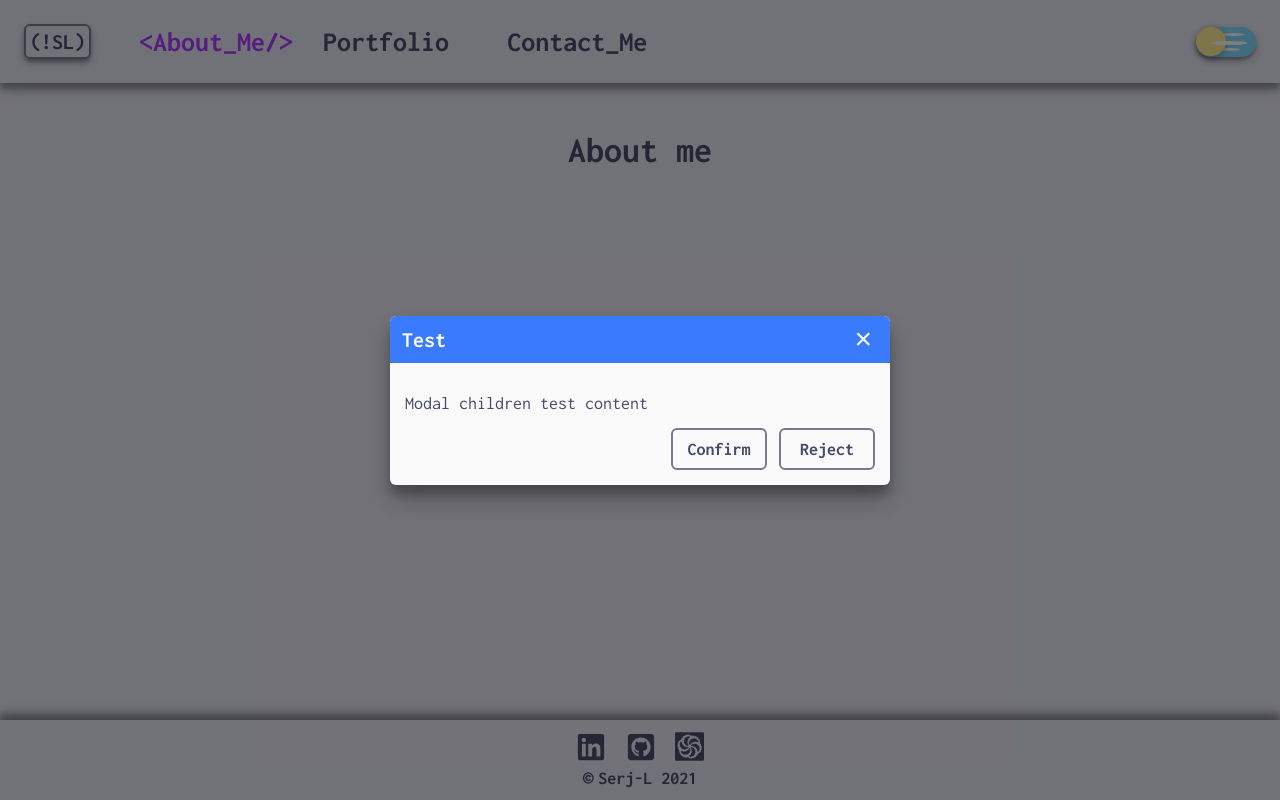
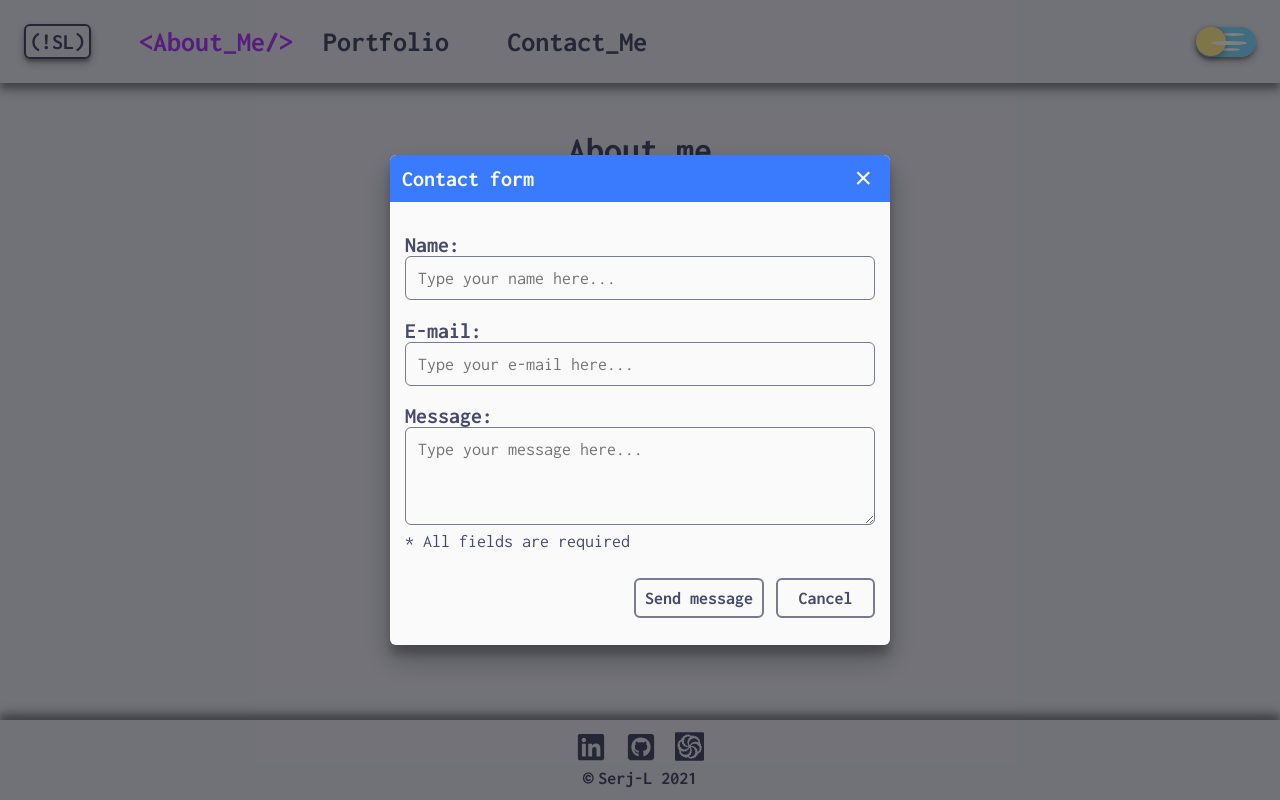
Before and after one commit to Serj-L/Profile, a React (Create React App) app: page / in a window 1280 px wide. Both pictures are taken after a click on the button "Contact_Me". Built offline with nearby package versions, Linux system fonts and the light colour scheme.

Commit message:
added contact form

```diff
--- a/package.json
+++ b/package.json
@@ -11,6 +11,7 @@
     "@types/react": "^17.0.35",
     "@types/react-dom": "^17.0.11",
     "@types/react-router-dom": "^5.3.2",
+    "emailjs-com": "^3.2.0",
     "react": "^17.0.2",
     "react-dom": "^17.0.2",
     "react-router-dom": "^6.0.2",
--- a/src/App.module.css
+++ b/src/App.module.css
@@ -3,6 +3,7 @@
   --clr-text: var(--clr-txt-light);
   --clr-bg: var(--clr-bg-light);
   --clr-ui: var(--clr-ui-light);
+  --clr-ui-border: var(--clr-ui-border-light);
   --clr-ui-hover: var(--clr-ui-hover-light);
 }
 
@@ -10,6 +11,7 @@
   --clr-text: var(--clr-txt-dark);
   --clr-bg: var(--clr-bg-dark);
   --clr-ui: var(--clr-ui-dark);
+  --clr-ui-border: var(--clr-ui-border-dark);
   --clr-ui-hover: var(--clr-ui-hover-dark);
 }
 
@@ -103,58 +105,6 @@ font-weight: var(--fw-bold);
   display: flex;
   justify-content: flex-end;
   align-items: center;
+  gap: 0.75rem;
+  padding: 0.75rem 0;
 }
-
-.btn {
-  align-self: center;
-  width: 6rem;
-  font-family: var(--family);
-  font-size: var(--fs-md);
-  font-weight: var(--fw-bold);
-  line-height: 2;
-  color: var(--clr-text);
-  background: var(--clr-ui);
-  border-radius: var(--radius);
-  border: 2px solid var(--clr-ui-hover);
-  cursor: pointer;
-  transition: var(--transition-duration);
-  position: relative;
-  z-index: 1;
-  outline: none;
-}
-
-.btn:not(:last-child) {
-  margin-right: 0.75rem;
-}
-
-.btn:disabled {
-  border-color: var(--clr-ui);
-  color: var(--clr-ui);
-  cursor: default;
-}
-
-.btn::after {
-  content: "";
-  position: absolute;
-  width: calc(100% + 4px);
-  height: calc(100% + 4px);
-  left: -2px;
-  right: 0;
-  top: -2px;
-  bottom: 0;
-  background: var(--clr-blue);
-  border-radius: var(--radius);
-  z-index: -1;
-  transform: scale(0);
-  transition: var(--transition-duration) ease-in;
-}
-
-.btn:not(:disabled):hover,
-.btn:not(:disabled):focus {
-  color: var(--clr-white);
-}
-
-.btn:not(:disabled):hover::after,
-.btn:not(:disabled):focus::after {
-  transform: scale(1);
-}
--- a/src/App.tsx
+++ b/src/App.tsx
@@ -1,6 +1,7 @@
 import { useEffect, useState } from 'react';
 
 import { LocalStorageKeys, ThemeTypes, Routes } from './types';
+import { sendUserMessage } from './api/EmalJS';
 import { AppRouter, IRoute } from './router';
 import { AboutMePage, PortfolioPage } from './pages';
 import {
@@ -9,6 +10,8 @@ import {
   INavigationButton,
   SocialsNavigation,
   Modal,
+  Button,
+  ContactForm,
   ThemeSwitcher,
 } from './components';
 
@@ -24,6 +27,7 @@ const routesList: IRoute[] = [
     component: PortfolioPage,
   },
 ];
+
 const navLinksList: INavigationLink[] = [
   {
     title: 'About_Me',
@@ -35,9 +39,17 @@ const navLinksList: INavigationLink[] = [
   },
 ];
 
+const emailValidator: (email: string) => boolean = (email) => {
+  return /^[^\s@]+@[^\s@]+\.[^\s@]+$/.test(email.trim().toLowerCase());
+};
+
 function App() {
   const [themeType, setThemeType] = useState<string>(localStorage.getItem(LocalStorageKeys.THEMETYPE) || ThemeTypes.LIGHT);
   const [isModalOpen, setIsModalOpen] = useState<boolean>(false);
+  const [userName, setUserName] = useState<string>('');
+  const [userEmail, setUserEmail] = useState<string>('');
+  const [userMessage, setUserMessage] = useState<string>('');
+  const [isUserEmailValid, setIsUserEmailValid] = useState<boolean>(true);
 
   const modalOpenHandler = () => {
     setIsModalOpen(!isModalOpen);
@@ -50,6 +62,29 @@ function App() {
   ];
   const themeChangeHandler = () => {
     setThemeType(themeType === ThemeTypes.LIGHT ? ThemeTypes.DARK: ThemeTypes.LIGHT);
+  };
+
+  const cancelBtnHandler = () => {
+    setUserName('');
+    setUserEmail('');
+    setUserMessage('');
+    setIsUserEmailValid(true);
+    setIsModalOpen(false);
+  };
+
+  const sendMessageHandler = async () => {
+    const userFormData = {
+      name: userName.trim(),
+      email: userEmail.trim(),
+      message: userMessage.trim(),
+    };
+    try {
+      const result = await sendUserMessage(userFormData);
+      console.log(result);
+      cancelBtnHandler();
+    } catch (error) {
+      console.log(error);
+    }
   };
 
   useEffect(() => {
@@ -90,27 +125,37 @@ function App() {
       </footer>
       <Modal
         isModalActive = {isModalOpen}
-        closeModalHandler = {modalOpenHandler}
-        modalTitle = 'Test'
+        closeModalHandler = {cancelBtnHandler}
+        modalTitle = 'Contact form'
       >
         <>
           <div className={styles.modalAppContent}>
-            Modal children test content
+            <ContactForm
+              textAreaTitle={'Message'}
+              userNameInputValue={userName}
+              userEmailInputValue={userEmail}
+              textAreaValue={userMessage}
+              userNameInputOnChangeHandler={(value) => setUserName(value)}
+              userEmailInputOnChangeHandler={(value) => {
+                setUserEmail(value);
+                setIsUserEmailValid(emailValidator(value));
+              }}
+              textAreaInputOnChangeHandler={(value) => setUserMessage(value)}
+              isEmailValid={isUserEmailValid}
+            />
           </div>
           <div className={styles.modalBtnWrapper}>
-            <button
-              className={styles.btn}
-              disabled={false}
-              onClick = {() => console.log('Confirm')}
-            >
-              Confirm
-            </button>
-            <button
-              className={styles.btn}
-              onClick = {() => console.log('Reject')}
-            >
-              Reject
-            </button>
+            <Button
+              title={'Send message'}
+              fontSize={18}
+              isDissabled={false}
+              onClickHandler={sendMessageHandler}
+            />
+            <Button
+              title={'Cancel'}
+              fontSize={18}
+              onClickHandler={cancelBtnHandler}
+            />
           </div>
         </>
       </Modal>
--- /dev/null
+++ b/src/api/EmalJS.ts
@@ -0,0 +1,12 @@
+import emailjs from 'emailjs-com';
+
+interface IEmailjsResponce {
+  status: number,
+  text: string,
+}
+
+export const sendUserMessage = async (userFormData: Record<string, unknown>): Promise<IEmailjsResponce> => {
+  const result = await emailjs.send(`${process.env.REACT_APP_EMAILJS_SERVICE_ID}`, `${process.env.REACT_APP_EMAILJS_TEMPLATE_ID}`, userFormData, `${process.env.REACT_APP_EMAILJS_USER_ID}`);
+
+  return result;
+};
--- /dev/null
+++ b/src/components/Button/Button.module.css
@@ -0,0 +1,75 @@
+.btn {
+  align-self: center;
+  min-width: 5.5em;
+  font-family: var(--family);
+  font-weight: var(--fw-bold);
+  line-height: 2;
+  background: var(--clr-ui);
+  padding: 0 0.5em;
+  border-radius: var(--radius);
+  border: 2px solid var(--clr-ui-border);
+  cursor: pointer;
+  transition: var(--transition-duration);
+  position: relative;
+  z-index: 1;
+  outline: none;
+}
+
+.btn[data-is-transparent='true'] {
+  color: var(--clr-text);
+}
+
+.btn[data-is-transparent='false'] {
+  color: var(--clr-white);
+}
+
+.btn:disabled {
+  border-color: var(--clr-ui);
+  color: var(--clr-ui);
+  cursor: default;
+}
+
+.btn::after {
+  content: "";
+  position: absolute;
+  width: calc(100% + 4px);
+  height: calc(100% + 4px);
+  left: -2px;
+  right: 0;
+  top: -2px;
+  bottom: 0;
+  background: var(--clr-blue);
+  border-radius: var(--radius);
+  z-index: -1;
+  transition: var(--transition-duration) ease-in;
+}
+
+.btn[data-is-transparent='true']::after,
+.btn[data-is-transparent='true']::after {
+  transform: scale(0);
+}
+
+.btn[data-is-transparent='true']:not(:disabled):hover::after,
+.btn[data-is-transparent='true']:not(:disabled):focus::after {
+  transform: scale(1);
+}
+
+.btn[data-is-transparent='true']:not(:disabled):hover,
+.btn[data-is-transparent='true']:not(:disabled):focus {
+  color: var(--clr-white);
+}
+
+.btn[data-is-transparent='false']::after,
+.btn[data-is-transparent='false']::after {
+  transform: scale(1);
+}
+
+.btn[data-is-transparent='false']:not(:disabled):hover::after,
+.btn[data-is-transparent='false']:not(:disabled):focus::after {
+  transform: scale(0);
+}
+
+.btn[data-is-transparent='false']:not(:disabled):hover,
+.btn[data-is-transparent='false']:not(:disabled):focus {
+  color: var(--clr-text);
+}
--- /dev/null
+++ b/src/components/Button/Button.tsx
@@ -0,0 +1,36 @@
+import { FC } from 'react';
+
+import styles from './Button.module.css';
+
+interface ButtonProps {
+  title: string,
+  fontSize: number,
+  isDissabled?: boolean,
+  isTransparent?: boolean,
+  onClickHandler: () => void;
+}
+
+const Button: FC<ButtonProps> = ({
+  title,
+  fontSize,
+  isDissabled = false,
+  isTransparent = true,
+  onClickHandler,
+}) => {
+  return (
+    <button
+      className={styles.btn}
+      style={{ fontSize: fontSize }}
+      disabled={isDissabled}
+      data-is-transparent={isTransparent}
+      onClick = {(e) => {
+        e.currentTarget.blur();
+        onClickHandler();
+      }}
+    >
+      {title}
+    </button>
+  );
+};
+
+export default Button;
--- /dev/null
+++ b/src/components/ContactForm/ContactForm.module.css
@@ -0,0 +1,53 @@
+.contactForm {
+  display: flex;
+  flex-direction: column;
+  background-color: var(--clr-bg-ui);
+}
+
+.formInputLabel,
+.textAreaLable {
+  font-size: var(--fs-lg);
+  font-weight: var(--fw-bold);
+}
+.formInputLabel:last-of-type {
+  padding-top: 1.2rem;
+}
+
+.formInput,
+.formTextArea {
+  width: 100%;
+  font-family: var(--family);
+  color: var(--clr-text);
+  font-size: var(--fs-md);
+  padding: 0.75rem;
+  border-radius: var(--radius);
+  border: 1.75px solid var(--clr-ui-border);
+  outline: none;
+  background: var(--clr-ui);
+  transition: var(--transition-duration);
+}
+
+.formInput[data-is-valid='false'] {
+  border-color: var(--clr-red);
+}
+
+.validationMessage {
+  color: var(--clr-red);
+  visibility: hidden;
+}
+
+.formInput[data-is-valid='false'] ~ .validationMessage {
+  visibility: visible;
+}
+
+.formInput:not([data-is-valid='false']):hover,
+.formInput:not([data-is-valid='false']):focus,
+.formTextArea:hover,
+.formTextArea:focus {
+  border-color: var(--clr-blue);
+}
+
+.text {
+  font-size: var(--fs-md);
+  padding-top: 0.3rem;
+}
--- /dev/null
+++ b/src/components/ContactForm/ContactForm.tsx
@@ -0,0 +1,81 @@
+import { FC } from 'react';
+
+import styles from './ContactForm.module.css';
+
+interface ContactFormProps {
+  textAreaTitle: string;
+  userNameInputValue: string;
+  userEmailInputValue: string;
+  textAreaValue: string;
+  isEmailValid: boolean;
+  userNameInputOnChangeHandler: (value: string) => void;
+  userEmailInputOnChangeHandler: (value: string) => void;
+  textAreaInputOnChangeHandler: (value: string) => void;
+}
+
+const ContactForm: FC<ContactFormProps> = ({
+  textAreaTitle,
+  userNameInputValue,
+  userEmailInputValue,
+  textAreaValue,
+  isEmailValid,
+  userNameInputOnChangeHandler,
+  userEmailInputOnChangeHandler,
+  textAreaInputOnChangeHandler,
+}) => {
+  return (
+    <form
+      className={styles.contactForm}
+      onSubmit={(e) => e.preventDefault()}
+    >
+      <label
+        className={styles.formInputLabel}
+        htmlFor='userName'
+      >
+        Name:
+      </label>
+      <input
+        className={styles.formInput}
+        type='text'
+        id='userName'
+        placeholder='Type your name here...'
+        name='userName'
+        value = {userNameInputValue}
+        onChange = {(e) => userNameInputOnChangeHandler(e.currentTarget.value)}
+      />
+      <label
+        className={styles.formInputLabel}
+        htmlFor='userEmail'
+      >
+        E-mail:
+      </label>
+      <input
+        className={styles.formInput}
+        type='email'
+        id='userEmail'
+        placeholder='Type your e-mail here...'
+        name='userEmail'
+        data-is-valid={isEmailValid}
+        value = {userEmailInputValue}
+        onChange = {(e) => userEmailInputOnChangeHandler(e.currentTarget.value)}
+      />
+      <span className={styles.validationMessage}>Please insert a valid e-mail</span>
+      <div
+        className={styles.textAreaWrapper}
+      >
+        <span className={styles.textAreaLable}>{`${textAreaTitle}:`}</span>
+        <textarea
+          className={styles.formTextArea}
+          placeholder={`Type your ${textAreaTitle.toLowerCase()} here...`}
+          name='userMessage'
+          rows={4}
+          value = {textAreaValue}
+          onChange = {(e) => textAreaInputOnChangeHandler(e.currentTarget.value)}
+        />
+      </div>
+      <span className={styles.text}>* All fields are required</span>
+    </form>
+  );
+};
+
+export default ContactForm;
--- a/src/components/Modal/Modal.module.css
+++ b/src/components/Modal/Modal.module.css
@@ -65,7 +65,7 @@
 
 .btnClose:hover,
 .btnClose:focus {
-  color: var(--clr-ui-dark);
+  color: var(--clr-red);
 }
 
 .modalContent {
--- a/src/components/index.ts
+++ b/src/components/index.ts
@@ -3,6 +3,8 @@ export type { INavigationLink, INavigationButton } from './MainNavigation/MainNa
 export { default as SocialsNavigation } from './SocialsNavigation/SocialsNavigation';
 export { default as ThemeSwitcher } from './ThemeSwitcher/ThemeSwitcher';
 export { default as Modal } from './Modal/Modal';
+export { default as Button } from './Button/Button';
+export { default as ContactForm } from './ContactForm/ContactForm';
 export { default as CodeWarsIcon } from './Icons/CodeWarsIcon';
 export { default as LinkedInIcon } from './Icons/LinkedInIcon';
 export { default as GitHubIcon } from './Icons/GitHubIcon';
--- a/src/index.css
+++ b/src/index.css
@@ -17,15 +17,18 @@
   --clr-white: hsl(0, 0%, 98%);
   --clr-blue: hsl(220, 98%, 61%);
   --clr-purple: hsl(276, 98%, 61%);
+  --clr-red: hsl(355, 98%, 66%);
 
   --clr-bg-light: hsl(236, 33%, 92%);
   --clr-txt-light: hsl(235, 19%, 35%);
   --clr-ui-light: hsl(0, 0%, 98%);
-  --clr-ui-hover-light: hsl(234, 11%, 52%);
+  --clr-ui-border-light: hsl(234, 11%, 52%);
+  --clr-ui-hover-light: hsl(235, 19%, 35%);
 
   --clr-bg-dark: hsl(235, 21%, 11%);
   --clr-txt-dark: hsl(233, 11%, 84%);
   --clr-ui-dark: hsl(235, 19%, 35%);
+  --clr-ui-border-dark: hsl(236, 9%, 61%);
   --clr-ui-hover-dark: hsl(236, 9%, 61%);
 
   /* other */
```
Also changed, not shown: 2 other files (tests, documents, lock files or other folders).
